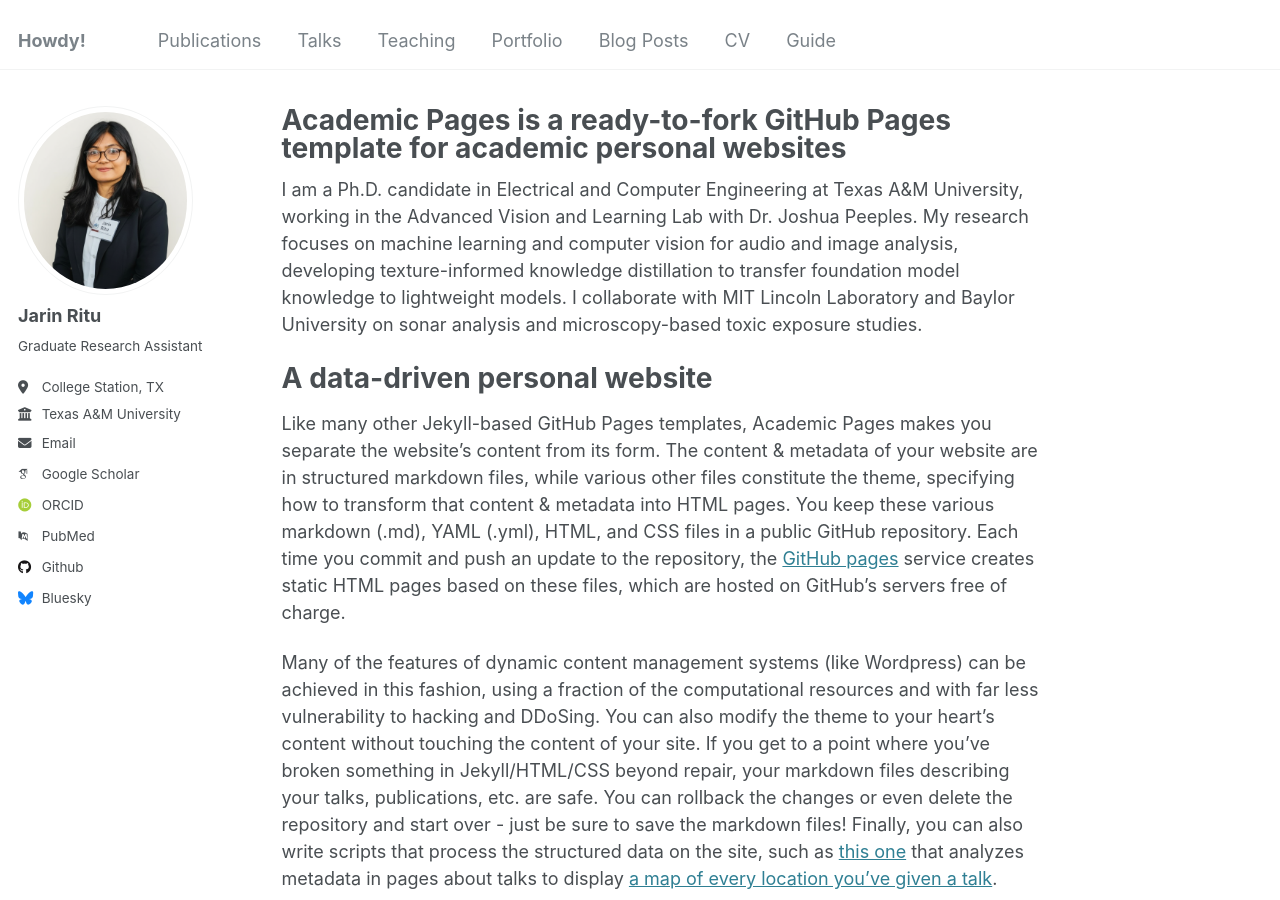
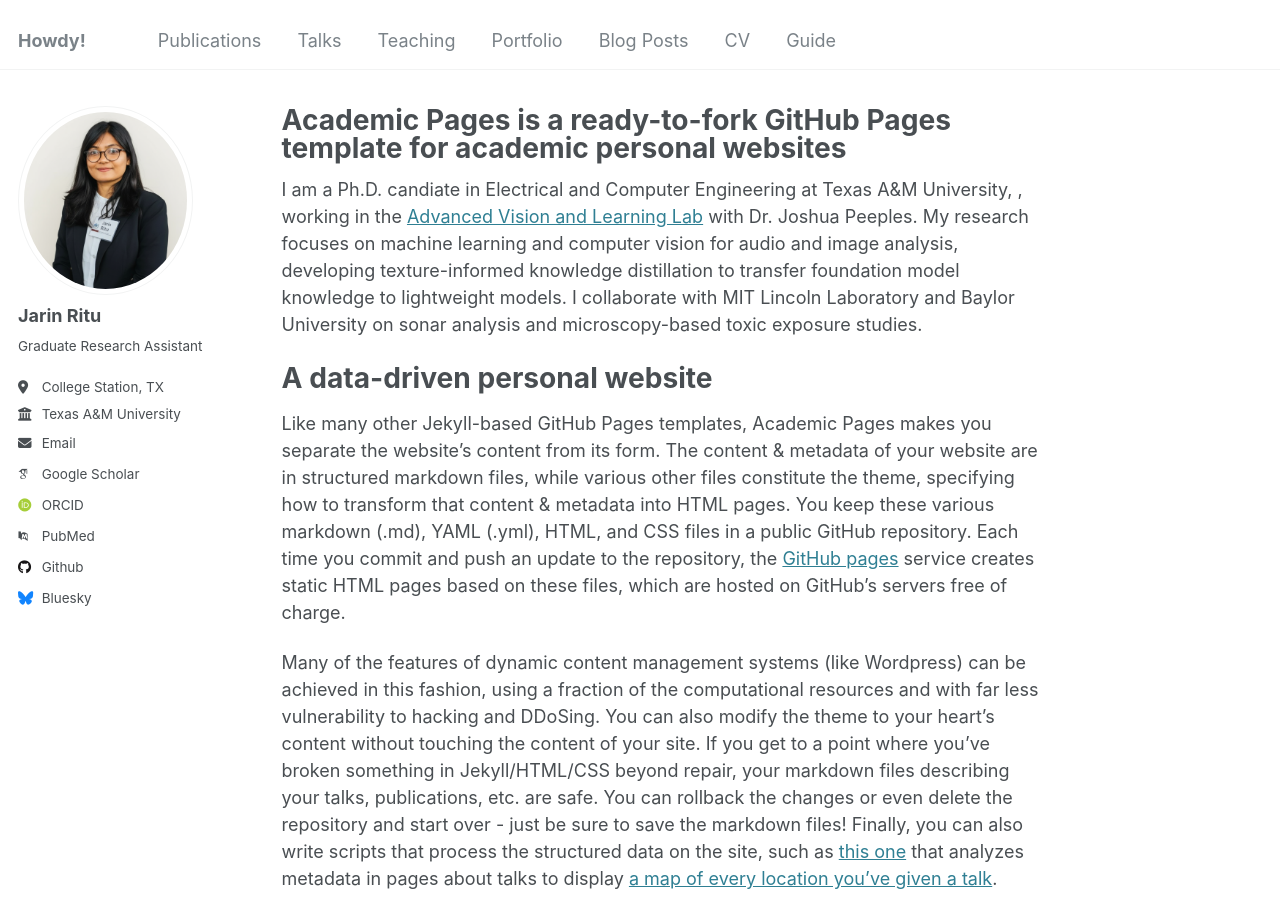
Before and after one commit to jarinritu/jarinritu.github.io, a Jekyll site: the page built from _pages/about.md, in a window 1280 px wide and 900 px high. Built offline with Jekyll 4.4.1, drawn with Linux system fonts in a browser that asks for light colours; some web fonts are replaced.

```diff
--- a/_pages/about.md
+++ b/_pages/about.md
@@ -7,7 +7,9 @@ redirect_from:
   - /about.html
 ---
 
-I am a Ph.D. candidate in Electrical and Computer Engineering at Texas A&M University, working in the Advanced Vision and Learning Lab with Dr. Joshua Peeples. My research focuses on machine learning and computer vision for audio and image analysis, developing texture-informed knowledge distillation to transfer foundation model knowledge to lightweight models. I collaborate with MIT Lincoln Laboratory and Baylor University on sonar analysis and microscopy-based toxic exposure studies.
+I am a Ph.D. candiate in Electrical and Computer Engineering at Texas A&M University, , working in the [Advanced Vision and Learning Lab](https://avll.engr.tamu.edu/) with Dr. Joshua Peeples. My research focuses on machine learning and computer vision for audio and image analysis, developing texture-informed knowledge distillation to transfer foundation model knowledge to lightweight models. I collaborate with MIT Lincoln Laboratory and Baylor University on sonar analysis and microscopy-based toxic exposure studies.
+
+
 
 A data-driven personal website
 ======
```
